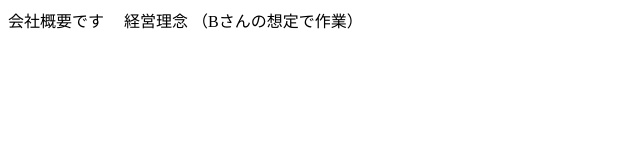
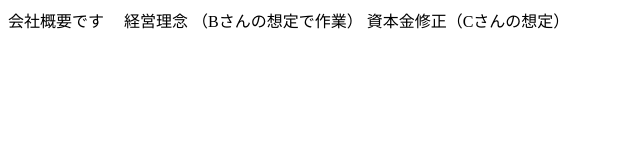
Before and after one commit to AkashiYoshito/sample-company, a plain HTML site: page about/index.html in a window 1280 px wide. Shown: the whole page, without its empty margins (0-640 px from the left). Drawn offline with Linux system fonts and the light colour scheme.

Commit message:
Cさんです追加修正

```diff
--- a/about/index.html
+++ b/about/index.html
@@ -12,5 +12,7 @@
   経営理念
   （Bさんの想定で作業）
 
+  資本金修正（Cさんの想定）
+
 </body>
 </html>
```
